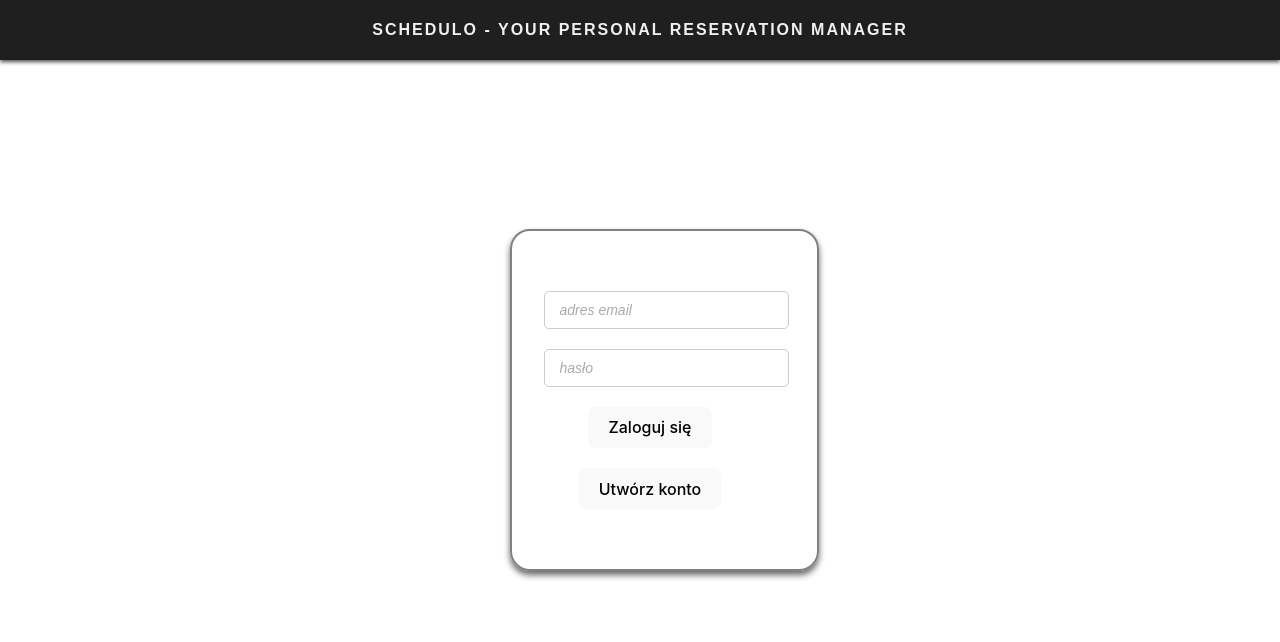
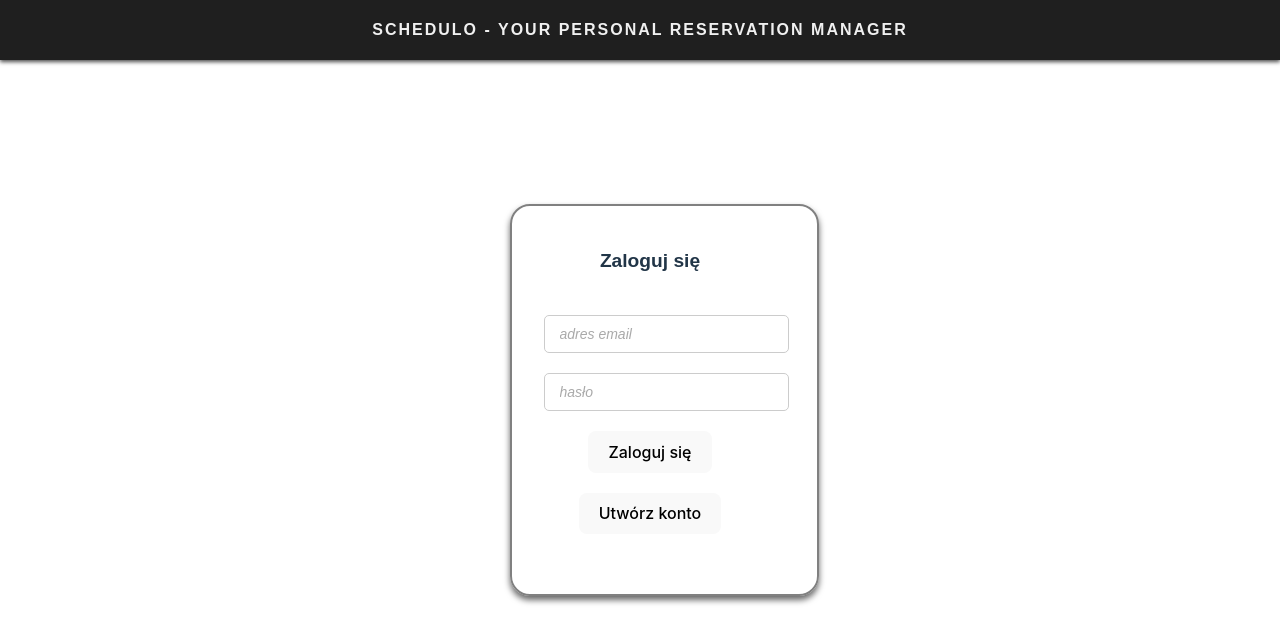
Before and after one commit to UniversityOfGdanskProjects/reservo-app, a React (Vite) app in the folder react-app/: page / in a window 1280 px wide. Shown: the top 642 px of the page. Built offline with nearby package versions, Linux system fonts and the light colour scheme.

Commit message:
added zaloguj sie text in LoginPage

```diff
--- a/react-app/src/App.css
+++ b/react-app/src/App.css
@@ -117,7 +117,7 @@ header {
   gap: 20px;
   width: 100%;
   max-width: 400px;
-  padding: 60px 36px 60px 8px;
+  padding: 22px 36px 60px 8px;
   border: 2px solid gray;
   border-radius: 20px;
   box-shadow: 0 4px 6px rgba(0, 0, 0, 0.6), 0 1px 3px rgba(255, 255, 255, 0.1);
@@ -144,4 +144,9 @@ header {
 .registry-login input:hover {
   background-color: #f9f9f9;
   border-color: #b3b3b3;
+}
+.registry-login p {
+  font-family: Arial, sans-serif;
+  font-size: larger;
+  font-weight: bold;
 }/*# sourceMappingURL=App.css.map */
--- a/react-app/src/App.scss
+++ b/react-app/src/App.scss
@@ -141,10 +141,15 @@ header {
       border-color: #b3b3b3;
     }
   }
-  padding: 60px 36px 60px 8px;
+  padding: 22px 36px 60px 8px;
   border: 2px solid gray;
   border-radius: 20px;
   box-shadow:
     0 4px 6px rgba(0, 0, 0, 0.6),
     0 1px 3px rgba(255, 255, 255, 0.1);
+  p {
+    font-family: Arial, sans-serif;
+    font-size: larger;
+    font-weight: bold;
+  }
 }
--- a/react-app/src/components/LoginPage.jsx
+++ b/react-app/src/components/LoginPage.jsx
@@ -33,6 +33,7 @@ export default function LoginPage() {
 
   return (
     <div className="registry-login">
+      <p>Zaloguj się</p>
       <div>
         <input
           type="email"
```
Also changed, not shown: 1 other file (tests, documents, lock files or other folders).
